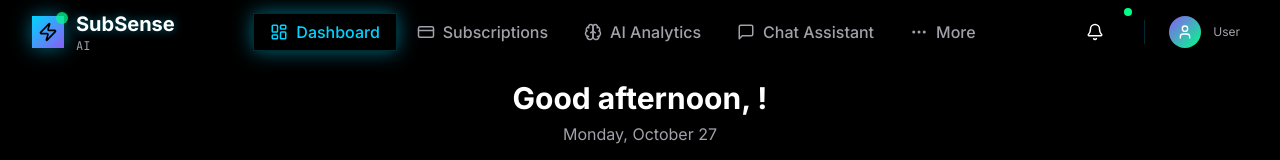
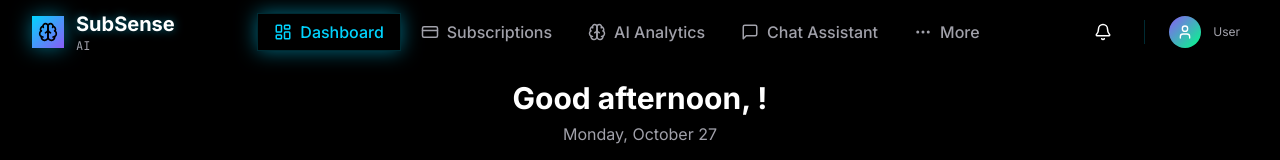
Before and after one commit to kartikeya-kash/subs_management_system_with_ai, a React (Vite) app: page /dashboard in a window 1280 px wide. Shown: the top 160 px of the page. Built offline with nearby package versions, Linux system fonts and the light colour scheme.

Commit message:
header done

```diff
--- a/src/components/ui/Header.jsx
+++ b/src/components/ui/Header.jsx
@@ -46,9 +46,8 @@ const Header = () => {
     <div className="flex items-center space-x-3">
       <div className="relative">
         <div className="w-8 h-8 bg-gradient-to-br from-primary to-secondary rounded-lg flex items-center justify-center neon-glow-primary">
-          <Icon name="Zap" size={20} className="text-black" />
+          <Icon name="Brain" size={20} className="text-black" />
         </div>
-        <div className="absolute -top-1 -right-1 w-3 h-3 bg-accent rounded-full animate-pulse"></div>
       </div>
       <div className="flex flex-col">
         <span className="text-xl font-bold text-foreground text-glow-primary">
@@ -128,9 +127,7 @@ const Header = () => {
               iconName="Bell"
               iconSize={18}
               className="relative hover-glow-primary"
-            >
-              <div className="absolute -top-1 -right-1 w-2 h-2 bg-accent rounded-full"></div>
-            </Button>
+            ></Button>
 
             <div className="w-px h-6 bg-border"></div>
 
```
